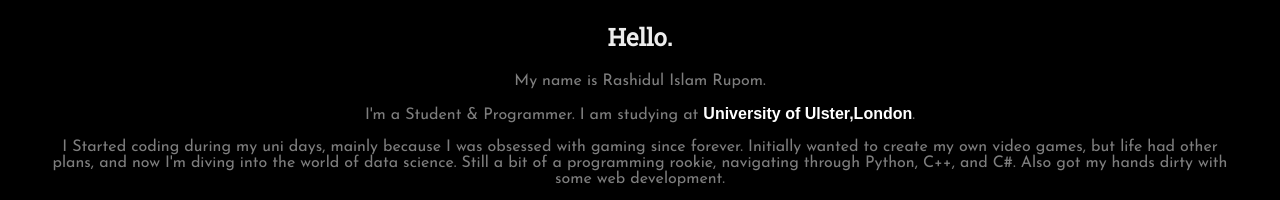
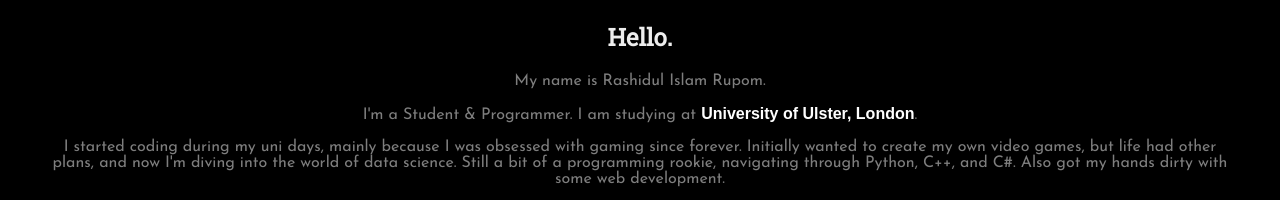
Before and after one commit to CodenameRashed/Rashed.github.io, a plain HTML site: page index.html in a window 1280 px wide. Shown: the part 1076-1276 px from the top of the page. Drawn offline with Linux system fonts and the light colour scheme.

Commit message:
index.html

```diff
--- a/index.html
+++ b/index.html
@@ -24,8 +24,8 @@
       <img src="Images\Image.png" alt="" height="300" alt="">
       <h2>Hello.</h2>
       <p>My name is Rashidul Islam Rupom.</p>
-      <p>I'm a Student & Programmer. I am studying at <strong><a class="varsity" href="https://qa.ulster.ac.uk/campuses/london/">University of Ulster,London</a></strong>.</p>
-      <p>I Started coding during my uni days, mainly because I was obsessed with gaming since forever. Initially wanted to create my own video games, but life had other plans, and now I'm diving into the world of data science. Still a bit of a programming rookie, navigating through Python, C++, and C#. Also got my hands dirty with some web development.</p>
+      <p>I'm a Student & Programmer. I am studying at <strong><a class="varsity" href="https://qa.ulster.ac.uk/campuses/london/">University of Ulster, London</a></strong>.</p>
+      <p>I started coding during my uni days, mainly because I was obsessed with gaming since forever. Initially wanted to create my own video games, but life had other plans, and now I'm diving into the world of data science. Still a bit of a programming rookie, navigating through Python, C++, and C#. Also got my hands dirty with some web development.</p>
       <p>Oh, and this portfolio site of mine is my ongoing project. It's my creative space, where I showcase what I'm all about. Swing by every now and then for the latest updates and tweaks. It's a work in progress that never really ends! </p>
     </div>
     <hr>
```
